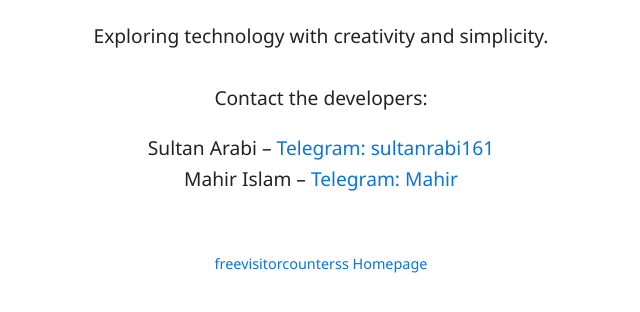
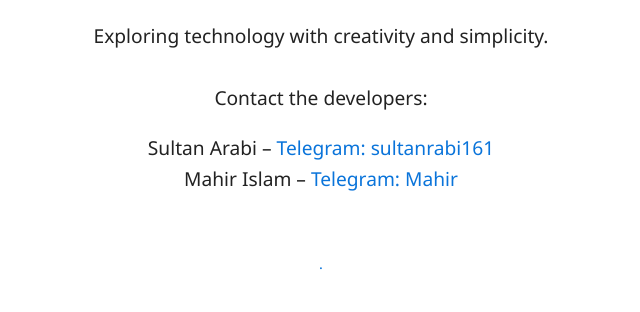
Before and after one commit to v5on/v5on.github.io, a plain HTML site: page index.html in a window 1280 px wide. Shown: the part 264-576 px from the top of the page, without its empty margins (319-959 px from the left). Drawn offline with Linux system fonts and the light colour scheme.

Commit message:
Update index.html
3

```diff
--- a/index.html
+++ b/index.html
@@ -83,7 +83,7 @@
   </div>
 
   <div class="visitor-counter">
-    <a href='http://www.freevisitorcounters.com' target="_blank">freevisitorcounterss Homepage</a><br>
+    <a href='http://www.freevisitorcounters.com' target="_blank">.</a><br>
     <script type='text/javascript' src='https://www.freevisitorcounters.com/auth.php?id=4ffb5fe50eb3aaf1084d74df601e4208ad99a66e'></script>
     <script type="text/javascript" src="https://www.freevisitorcounters.com/en/home/counter/1357948/t/9"></script>
   </div>
```
